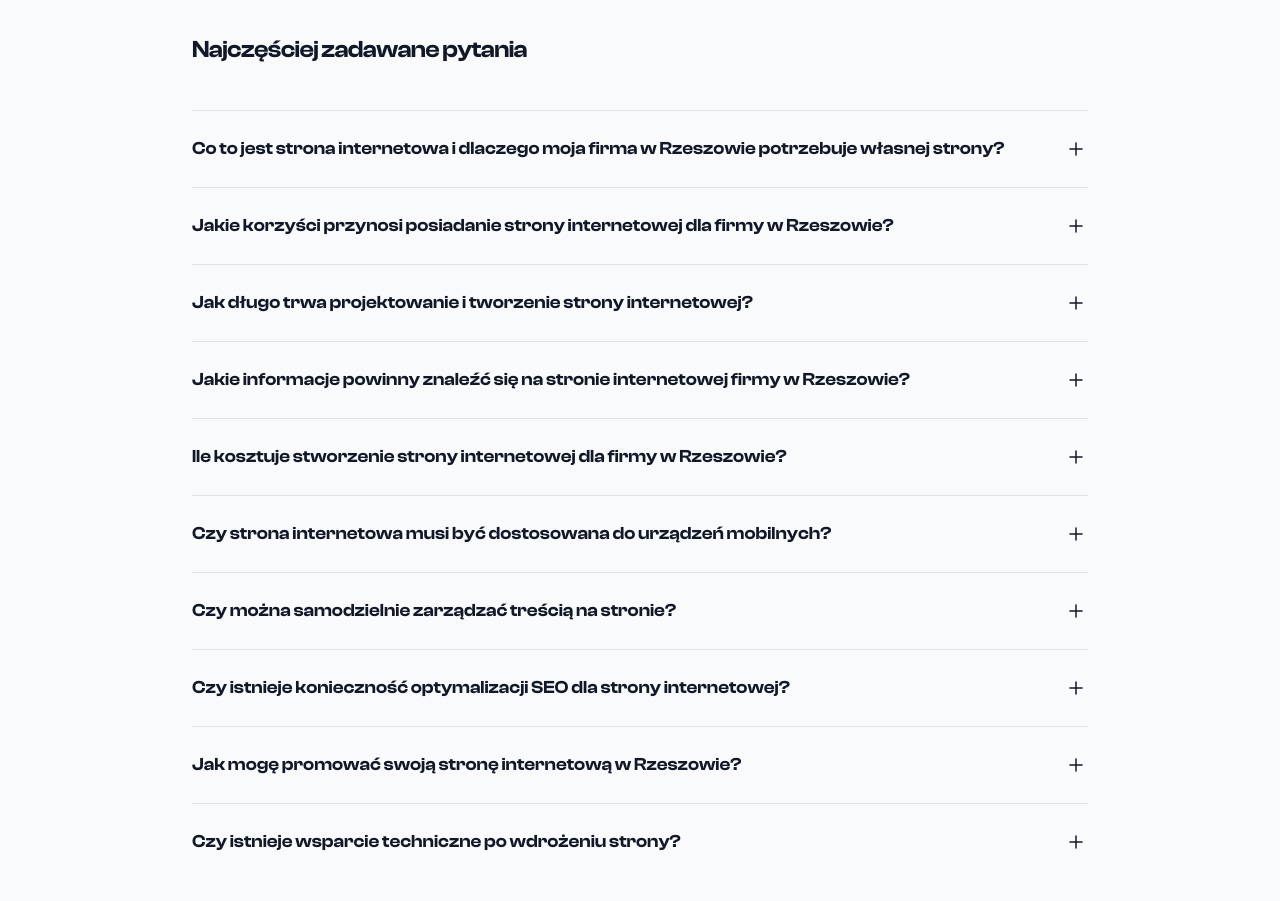
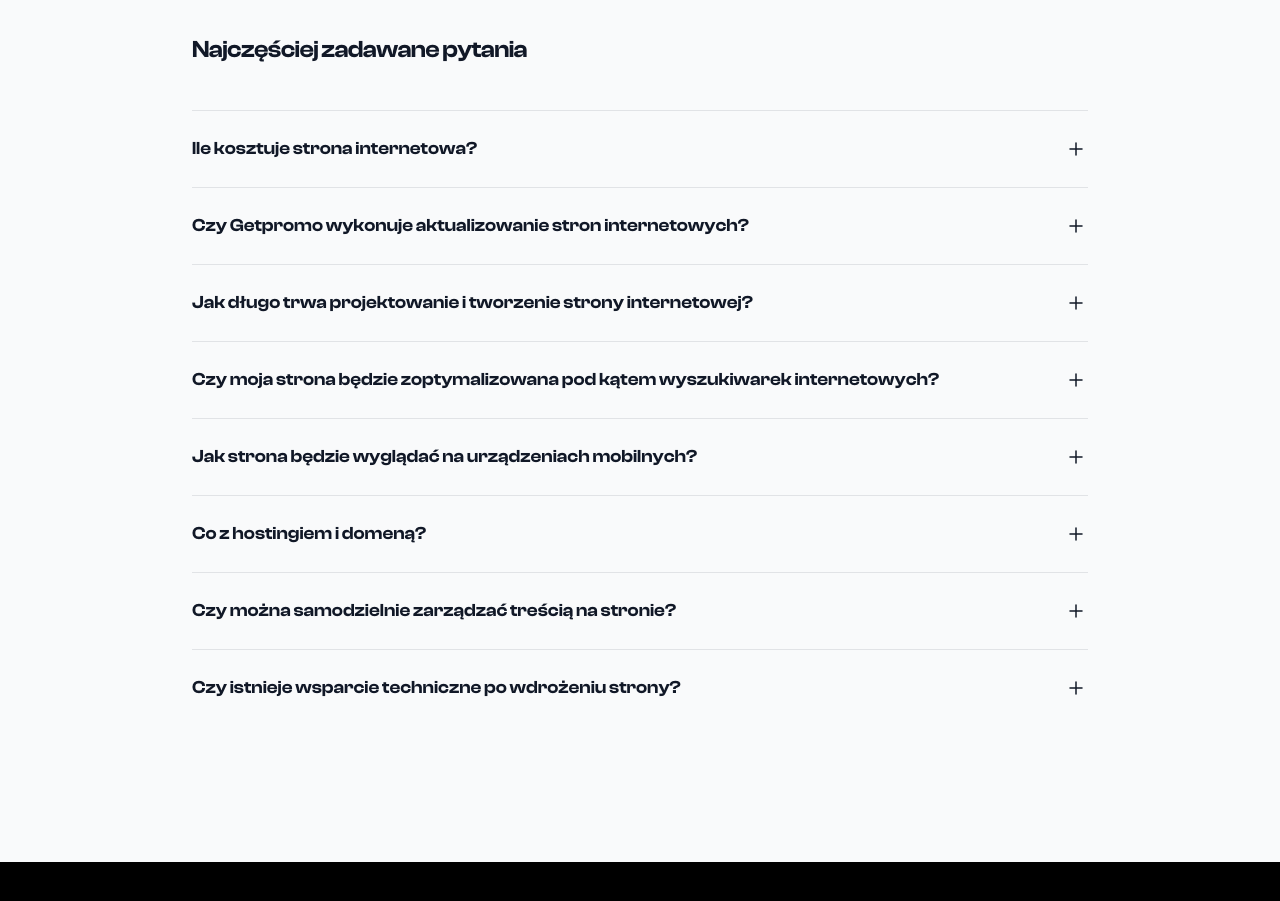
Before and after one commit to PGodzien/getpromo-nowa-strona, a Next.js app: page /strony-internetowe-rzeszow in a window 1280 px wide. Shown: the part 4540-5441 px from the top of the page. Built offline with nearby package versions, Linux system fonts and the light colour scheme; a web font is replaced by a local one.

Commit message:
Update faq.tsx

```diff
--- a/components/faq.tsx
+++ b/components/faq.tsx
@@ -4,49 +4,39 @@ import { MinusSmallIcon, PlusSmallIcon } from '@heroicons/react/24/outline'
 
 const faqs = [
     {
-        question: "Co to jest strona internetowa i dlaczego moja firma w Rzeszowie potrzebuje własnej strony?",
+        question: "Ile kosztuje strona internetowa?",
         answer:
-            "Strona internetowa to witryna online, na której można prezentować swoją firmę, produkty lub usługi. Dla firm w Rzeszowie jest to ważne narzędzie, które pozwala dotrzeć do klientów online, budować świadomość marki i zwiększać dostępność informacji o firmie.",
+            "Cena strony internetowej zależy od jej wielkości, funkcji oraz technologii i metod, którymi została wykonana. Cennik stron internetowych może wyglądać inaczej dla różnego rodzaju projektów. Prosta wizytówka może kosztować kilkaset złotych, bardziej złożona strona firmowa to koszty ok. 2500-3500 zł, natomiast duże i zaawansowane serwisy mogą kosztować kilkadziesiąt lub kilkaset tysięcy złotych.",
     },
     {
-        question: "Jakie korzyści przynosi posiadanie strony internetowej dla firmy w Rzeszowie?",
+        question: "Czy Getpromo wykonuje aktualizowanie stron internetowych?",
         answer:
-            "Posiadanie strony internetowej pozwala na: zwiększenie widoczności firmy w Internecie, dostępność informacji 24/7 dla klientów, prezentację oferty, zdjęć produktów i opinii klientów, komunikację z klientami poprzez formularze kontaktowe, budowanie zaufania do firmy.",
+            "Tak, w ramach naszych usług realizujemy regularne aktualizacje stron internetowych. Aktualizacje dotyczą technologii, aktualizacji motywów, wtyczek oraz aktualizacji treści zawartych na stronie internetowej - aktualizacja treści, obrazów, dodawanie nowych podstron itp. ",
     },
     {
         question: "Jak długo trwa projektowanie i tworzenie strony internetowej?",
         answer:
-            "Czas tworzenia strony internetowej zależy od jej skomplikowania. Prosty projekt może być gotowy ju w tydzień, podczas gdy bardziej zaawansowane strony mogą wymagać kilku miesięcy. Ważne jest, aby współpracować z agencją podczas tworzenia strony.",
+            "Proces budowania strony internetowej zwykle trwa ok. 2-4 tygodni. Dużo zależy od wielkości projektu oraz od zaangażowania firmy zlecającej tworzenie strony www - niektóre rzeczy wymagają akceptacji lub dosłania materiałów, które powinny znaleźć się na stronie. Małe projekty zazwyczaj są gotowe w około dwa tygodnie. ",
     },
     {
-        question: "Jakie informacje powinny znaleźć się na stronie internetowej firmy w Rzeszowie?",
+        question: "Czy moja strona będzie zoptymalizowana pod kątem wyszukiwarek internetowych?",
         answer:
-            "Na stronie powinny być podane podstawowe informacje, takie jak nazwa firmy, adres, numer telefonu i godziny otwarcia. Warto także uwzględnić opis oferty, informacje o zespołu, galerię zdjęć, opinie klientów oraz formularz kontaktowy.",
+            "Pozycjonowanie stron internetowych to bardzo istotny elementów strategii biznesowych firm. Zajmujemy się projektowaniem stron internetowych, które są zoptymalizowane z uwzględnieniem SEO. Dodatkowo istnieje możliwość wykupienia opcji pozycjonowania strony internetowej po jej przekazaniu dla klienta.",
     },
     {
-        question: "Ile kosztuje stworzenie strony internetowej dla firmy w Rzeszowie?",
+        question: "Jak strona będzie wyglądać na urządzeniach mobilnych?",
         answer:
-            "Koszty projektowania strony internetowej różnią się w zależności od jej rozmiaru i funkcjonalności. Koszt może wynosić od kilkuset złotych, w przypadku bardzo prostych stron, do kilkuset tysięcy złotych. Warto skonnsultować się ze specjalistą w zakresie technologii i rozwiązań, aby nie generować niepotrzebnych kosztów.",
+            "Strona zostanie zaprojektowana z zastosowaniem podejścia responsywnego, co oznacza, że będzie dostosowana i dobrze wyglądać na różnych urządzeniach mobilnych o różnych rozmiarach ekranu. To ważne dla doświadczenia użytkownika i pozycji w wynikach wyszukiwania.",
     },
     {
-        question: "Czy strona internetowa musi być dostosowana do urządzeń mobilnych?",
+        question: "Co z hostingiem i domeną?",
         answer:
-            "Tak, strona internetowa powinna być responsywna, czyli dostosowana do różnych urządzeń, w tym smartfonów i tabletów. To ważne, aby zapewnić użytkownikom wygodne przeglądanie strony na dowolnym urządzeniu.",
+            "Jeżeli klient posiada domenę i hosting to korzystamy z jego zaplecza i umieszczamy stronę na wybranym serwerze www pod wskazanym adresem. Jeżeli klient nie posiada domeny i serwera zapewniamy je w ramach naszych usług utrzymania i zarządzania stroną internetową.",
     },
     {
         question: "Czy można samodzielnie zarządzać treścią na stronie?",
         answer:
             "Tak, jeżeli klient zdecyduje się na stronę, która jest oparta o system zarządzania treścią (CMS), to taka strona pozwala właścicielom na samodzielne dodawanie, edytowanie i usuwanie treści, takich jak artykuły, zdjęcia czy produkty.",
-    },
-    {
-        question: "Czy istnieje konieczność optymalizacji SEO dla strony internetowej?",
-        answer:
-            "Tak, optymalizacja SEO (Search Engine Optimization) pomaga zwiększyć widoczność strony w wynikach wyszukiwania Google. Jest to istotne, jeśli chcesz przyciągnąć więcej klientów online. Budowane przez nas strony uwzględniają dobre praktyki z obszaru pozycjonowania.",
-    },
-    {
-        question: "Jak mogę promować swoją stronę internetową w Rzeszowie?",
-        answer:
-            "Promocja strony internetowej może obejmować kampanie reklamowe w Internecie, działania na mediach społecznościowych, lokalne katalogi biznesowe oraz tradycyjne formy reklamy. Ważne jest także monitorowanie i analiza wyników działań promocyjnych.",
     },
     {
         question: "Czy istnieje wsparcie techniczne po wdrożeniu strony?",
```
